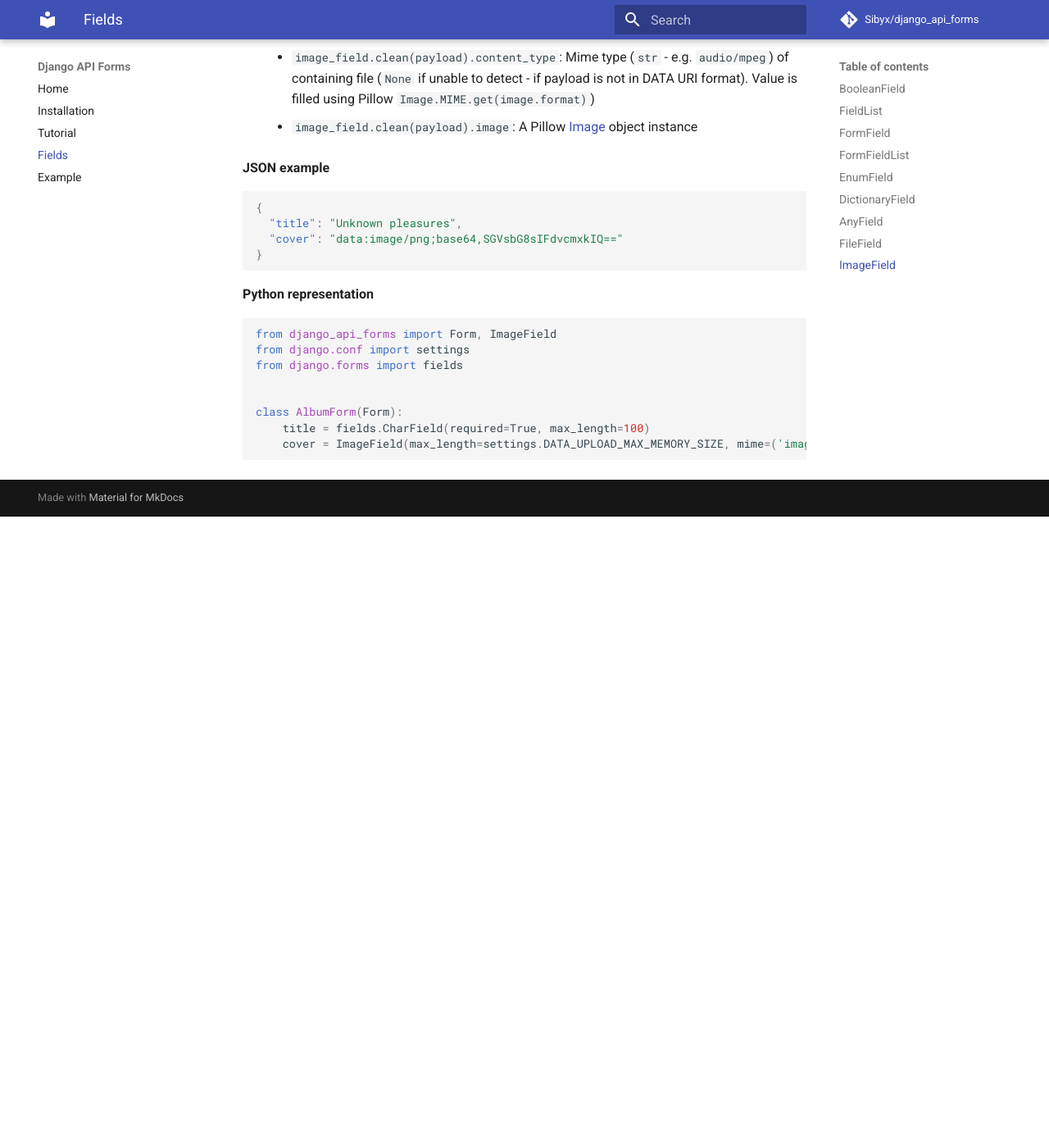
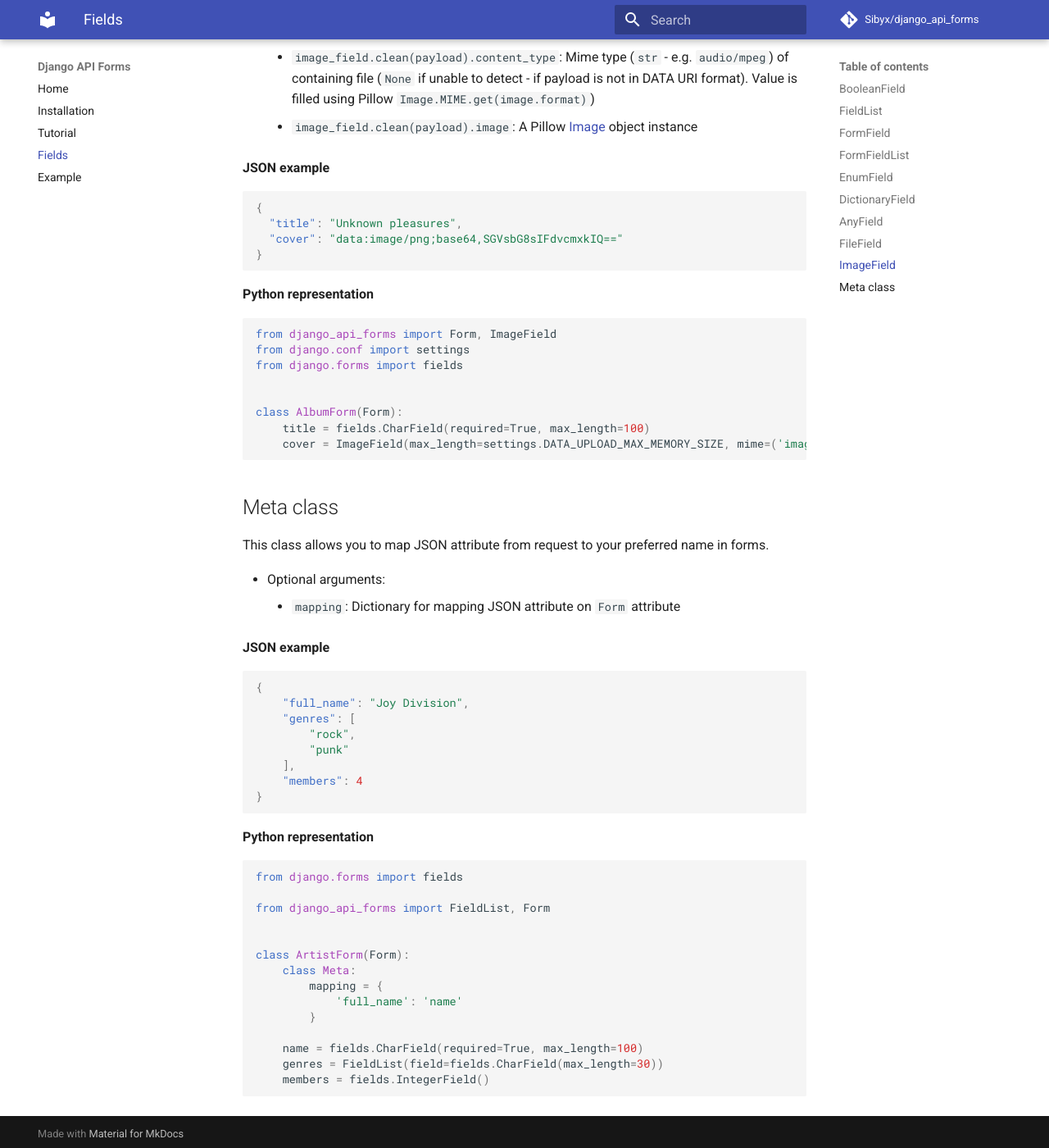
Before and after one commit to Sibyx/django_api_forms, an MkDocs documentation site: the page built from docs/fields.md, in a window 1280 px wide and 1400 px high, scrolled down 7329 px. Shown: the whole window at 82% size. Built offline with MkDocs 1.6.1 and Material for MkDocs 9.7.7, drawn with Linux system fonts in a browser that asks for light colours; comment, search, counter and statistics services are not loaded; before the commit the page ends 7959 px from its top, so only the background shows below that.

Commit message:
Created feature Meta class

````diff
--- a/django_api_forms/version.py
+++ b/django_api_forms/version.py
@@ -1 +1 @@
-__version__ = '0.20.0'
+__version__ = '0.21.0'
--- a/docs/example.md
+++ b/docs/example.md
@@ -27,7 +27,7 @@ DJANGO_API_FORMS_PARSERS = {
   "title": "Unknown Pleasures",
   "type": "vinyl",
   "artist": {
-    "name": "Joy Division",
+    "full_name": "Joy Division",
     "genres": [
       "rock",
       "punk"
@@ -86,6 +86,11 @@ class AlbumType(Enum):
 
 
 class ArtistForm(Form):
+    class Meta:
+        mapping = {
+            'full_name': 'name'
+        }
+
     name = fields.CharField(required=True, max_length=100)
     genres = FieldList(field=fields.CharField(max_length=30))
     members = fields.IntegerField()
--- a/docs/fields.md
+++ b/docs/fields.md
@@ -353,3 +353,42 @@ class AlbumForm(Form):
     title = fields.CharField(required=True, max_length=100)
     cover = ImageField(max_length=settings.DATA_UPLOAD_MAX_MEMORY_SIZE, mime=('image/png', ))
 ```
+
+## Meta class
+
+This class allows you to map JSON attribute from request to your preferred name in forms.
+
+- Optional arguments:
+    - `mapping`: Dictionary for mapping JSON attribute on `Form` attribute
+
+**JSON example**
+
+```json
+{
+    "full_name": "Joy Division",
+    "genres": [
+        "rock",
+        "punk"
+    ],
+    "members": 4
+}
+```
+
+**Python representation**
+
+```python
+from django.forms import fields
+
+from django_api_forms import FieldList, Form
+
+
+class ArtistForm(Form):
+    class Meta:
+        mapping = {
+            'full_name': 'name'
+        }
+
+    name = fields.CharField(required=True, max_length=100)
+    genres = FieldList(field=fields.CharField(max_length=30))
+    members = fields.IntegerField()
+```
--- a/pyproject.toml
+++ b/pyproject.toml
@@ -16,7 +16,7 @@ setuptools = "*"
 wheel = "^0.34.2"
 twine = "^3.1.1"
 flake8 = "^4.0"
-mkdocs-material = "^7.0.0"
+mkdocs-material = "^8.0.0"
 toml = "^0.10.2"
 coverage = {version = "^6.0.2", extras = ["toml"]}
 
````
Also changed, not shown: CHANGELOG.md (+4 -0 lines), README.md (+6 -1 lines), 3 other files.
